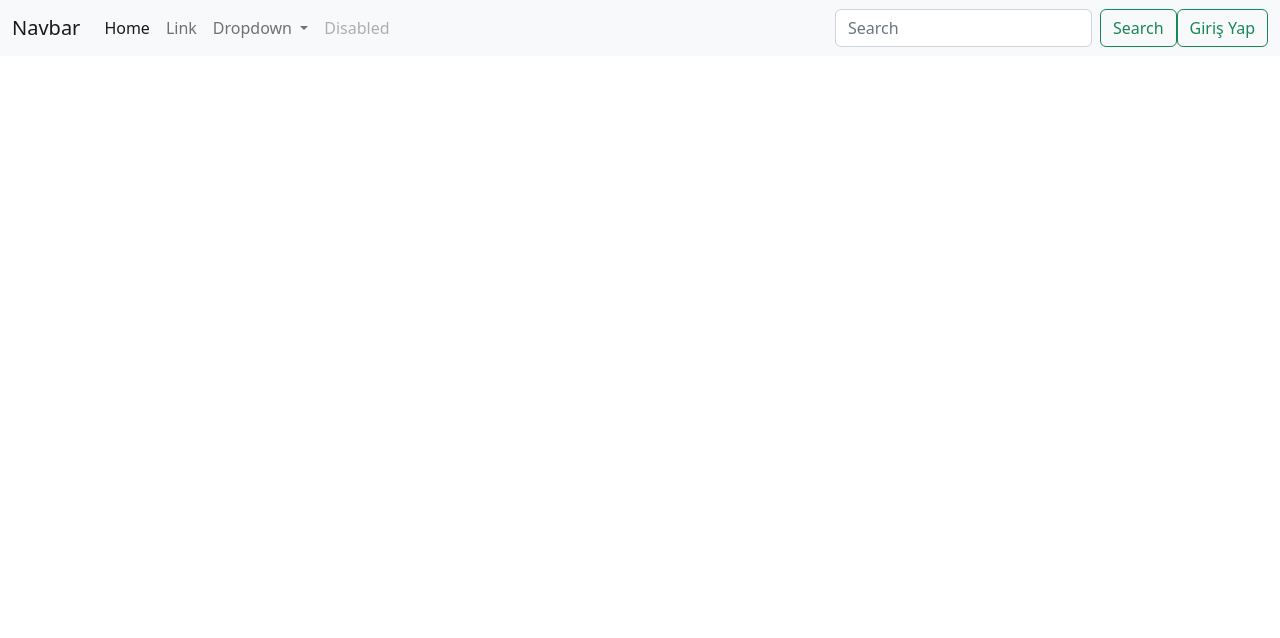
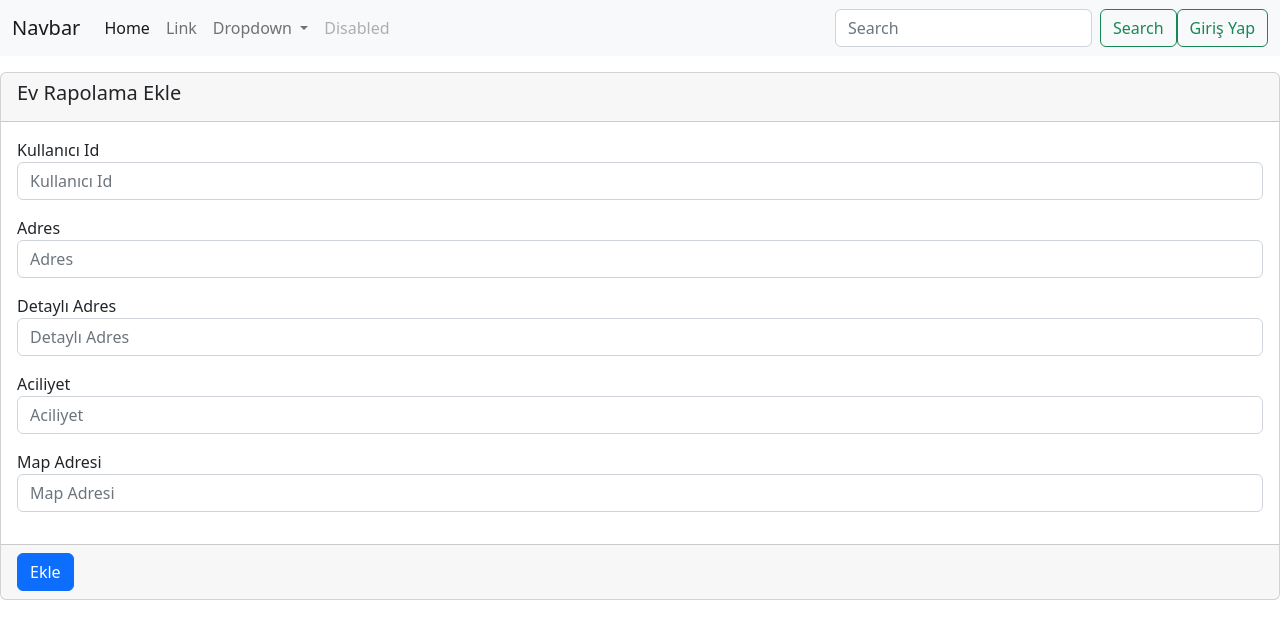
Before and after one commit to omerlaleee/GraduationProject-Frontend, an Angular app: page /buildreporters/add in a window 1280 px wide. Before the commit this address led to /. Shown: the top 638 px of the page. Built offline with nearby package versions, Linux system fonts and the light colour scheme.

Commit message:
Toaster and BuildReporterAdd component was added to the project.

```diff
--- a/angular.json
+++ b/angular.json
@@ -26,6 +26,7 @@
             ],
             "styles": [
               "./node_modules/bootstrap/dist/css/bootstrap.min.css",
+              "./node_modules/ngx-toastr/toastr.css",
               "src/styles.css"
             ],
             "scripts": []
--- a/package.json
+++ b/package.json
@@ -19,6 +19,7 @@
     "@angular/platform-browser-dynamic": "^15.2.0",
     "@angular/router": "^15.2.0",
     "bootstrap": "^5.2.3",
+    "ngx-toastr": "^16.2.0",
     "rxjs": "~7.8.0",
     "tslib": "^2.3.0",
     "zone.js": "~0.12.0"
--- a/src/app/app-routing.module.ts
+++ b/src/app/app-routing.module.ts
@@ -3,11 +3,13 @@ import { RouterModule, Routes } from '@angular/router';
 import { BuildReporterComponent } from './components/build-reporter/build-reporter.component';
 import { MainComponent } from './components/main/main.component';
 import { LoginComponent } from './components/login/login.component';
+import { BuildReporterAddComponent } from './components/build-reporter-add/build-reporter-add.component';
 
 const routes: Routes = [
   { path: "", pathMatch: "full", component: MainComponent },
   { path: "buildreporters", component: BuildReporterComponent },
   { path: "login", component: LoginComponent },
+  { path: "buildreporters/add", component: BuildReporterAddComponent },
 ];
 
 @NgModule({
--- a/src/app/app.module.ts
+++ b/src/app/app.module.ts
@@ -1,14 +1,17 @@
 import { NgModule } from '@angular/core';
 import { BrowserModule } from '@angular/platform-browser';
+import { BrowserAnimationsModule } from '@angular/platform-browser/animations';
 
 import { AppRoutingModule } from './app-routing.module';
 import { AppComponent } from './app.component';
 import { NaviComponent } from './components/navi/navi.component';
 import { BuildReporterComponent } from './components/build-reporter/build-reporter.component';
 import { HttpClientModule } from '@angular/common/http';
-import { FormsModule } from '@angular/forms';
+import { FormsModule, ReactiveFormsModule } from '@angular/forms'
 import { MainComponent } from './components/main/main.component';
 import { LoginComponent } from './components/login/login.component';
+import { BuildReporterAddComponent } from './components/build-reporter-add/build-reporter-add.component';
+import { ToastrModule } from 'ngx-toastr';
 
 @NgModule({
   declarations: [
@@ -16,13 +19,20 @@ import { LoginComponent } from './components/login/login.component';
     NaviComponent,
     BuildReporterComponent,
     MainComponent,
-    LoginComponent
+    LoginComponent,
+    BuildReporterAddComponent
   ],
   imports: [
     BrowserModule,
     HttpClientModule,
+    BrowserAnimationsModule,
     FormsModule,
-    AppRoutingModule
+    AppRoutingModule,
+    ReactiveFormsModule,
+    ToastrModule.forRoot({
+      positionClass:"toast-bottom-right"
+    })
+
   ],
   providers: [],
   bootstrap: [AppComponent]
--- /dev/null
+++ b/src/app/components/build-reporter-add/build-reporter-add.component.html
@@ -0,0 +1,55 @@
+<div class="content">
+    <div class="col-md-12">
+        <div class="card">
+            <div class="card-header">
+                <h5 class="title">Ev Rapolama Ekle</h5>
+            </div>
+            <div class="card-body">
+                <form [formGroup]="buildReporterAddForm">
+                    <div class="mb-3">
+                        <label for="userId">Kullanıcı Id</label>
+                        <div class="form-group">
+                            <input type="number" id="userId" formControlName="userId" class="form-control"
+                                placeholder="Kullanıcı Id" />
+                        </div>
+                    </div>
+
+                    <div class="mb-3">
+                        <label for="address">Adres</label>
+                        <div class="form-group">
+                            <input type="text" id="address" formControlName="address" class="form-control"
+                                placeholder="Adres" />
+                        </div>
+                    </div>
+
+                    <div class="mb-3">
+                        <label for="detailedAddress">Detaylı Adres</label>
+                        <div class="form-group">
+                            <input type="text" id="detailedAddress" formControlName="detailedAddress" class="form-control"
+                                placeholder="Detaylı Adres" />
+                        </div>
+                    </div>
+
+                    <div class="mb-3">
+                        <label for="urgency">Aciliyet</label>
+                        <div class="form-group">
+                            <input type="text" id="urgency" formControlName="urgency" class="form-control"
+                                placeholder="Aciliyet" />
+                        </div>
+                    </div>
+
+                    <div class="mb-3">
+                        <label for="mapsAddress">Map Adresi</label>
+                        <div class="form-group">
+                            <input type="text" id="mapsAddress" formControlName="mapsAddress" class="form-control"
+                                placeholder="Map Adresi" />
+                        </div>
+                    </div>
+                </form>
+            </div>
+            <div class="card-footer">
+                <button class="btn btn-fill btn-primary" (click)="add()">Ekle</button>
+            </div>
+        </div>
+    </div>
+</div>
--- /dev/null
+++ b/src/app/components/build-reporter-add/build-reporter-add.component.ts
@@ -0,0 +1,57 @@
+import { Component, OnInit } from '@angular/core';
+import { FormGroup, FormBuilder, FormControl, Validators } from "@angular/forms"
+import { BuildReporterService } from 'src/app/services/build-reporter.service';
+import { ToastrService } from 'ngx-toastr';
+import { Router } from '@angular/router';
+
+@Component({
+  selector: 'app-build-reporter-add',
+  templateUrl: './build-reporter-add.component.html',
+  styleUrls: ['./build-reporter-add.component.css']
+})
+export class BuildReporterAddComponent implements OnInit {
+
+  buildReporterAddForm: FormGroup;
+
+  constructor(public router: Router, private formBuilder: FormBuilder, private buildReporterService: BuildReporterService, private toastrService: ToastrService) { }
+
+  ngOnInit(): void {
+    this.createBuildReporterAddForm();
+  }
+
+  createBuildReporterAddForm() {
+    this.buildReporterAddForm = this.formBuilder.group({
+      userId: ["", Validators.required],
+      address: ["", Validators.required],
+      detailedAddress: ["", Validators.required],
+      urgency: ["", Validators.required],
+      mapsAddress: ["", Validators.required]
+    })
+  }
+
+  add() {
+    if (this.buildReporterAddForm.valid) {
+      let buildReporterModel = Object.assign({}, this.buildReporterAddForm.value);
+      //console.log(buildReporterModel);
+      this.buildReporterService.add(buildReporterModel).subscribe(
+        response => {
+          // console.log(response.message);
+          this.toastrService.success(response.message, "Başarılı");
+          this.router.navigateByUrl('/buildreporters');
+        },
+        responseError => {
+          console.log(responseError.error.ValidationErrors);
+          if (responseError.error.ValidationErrors.length > 0) {
+
+            for (let i = 0; i < responseError.error.ValidationErrors.length; i++) {
+              this.toastrService.error(responseError.error.ValidationErrors[i].ErrorMessage, "Doğrulama Hatası");
+            }
+          }
+        });
+    }
+    else {
+      this.toastrService.error("Formunuz Eksik!", "Hata");
+    }
+  }
+
+}
--- a/src/app/components/main/main.component.html
+++ b/src/app/components/main/main.component.html
@@ -1 +1,6 @@
-<button routerLink = "/buildreporters">Ev Rapor Et</button>
+<div>
+    <button routerLink = "/buildreporters">Raporlanan Evler</button>
+</div>
+<div>
+    <button routerLink = "/buildreporters/add">Ev Raporlama Ekle</button>
+</div>
--- a/src/app/services/build-reporter.service.ts
+++ b/src/app/services/build-reporter.service.ts
@@ -3,6 +3,7 @@ import { HttpClient } from '@angular/common/http'
 import { Observable } from 'rxjs';
 import { ListResponseModel } from '../models/listResponseModel';
 import { BuildReporter } from '../models/buildReporter';
+import { ResponseModel } from '../models/responseModel';
 
 @Injectable({
   providedIn: 'root'
@@ -18,4 +19,8 @@ export class BuildReporterService {
     return this.httpClient.get<ListResponseModel<BuildReporter>>(getAllUrl);
   }
 
+  add(buildReporter: BuildReporter): Observable<ResponseModel> {
+    return this.httpClient.post<ResponseModel>(this.apiUrl + "buildreporters/add", buildReporter);
+  }
+
 }
```
Also changed, not shown: src/app/components/build-reporter-add/build-reporter-add.component.css (added), 1 other file (tests, documents, lock files or other folders).
